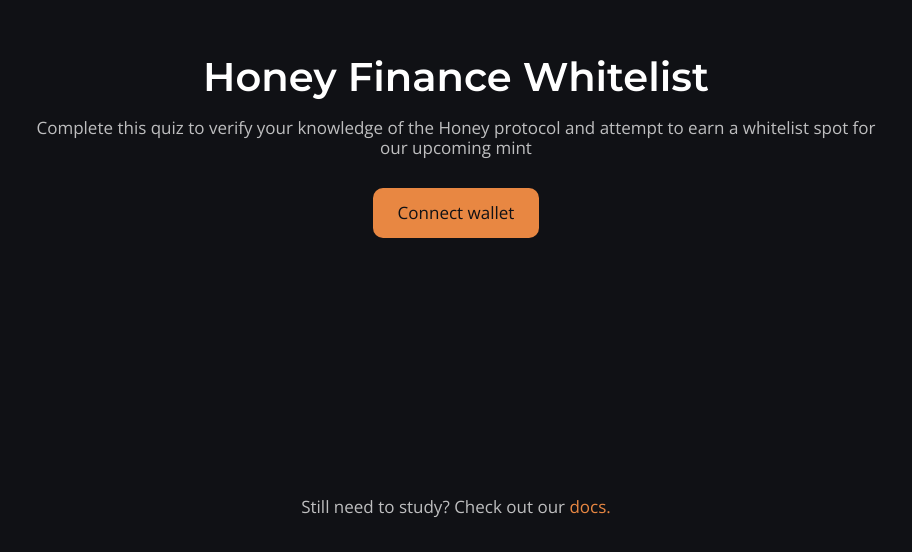
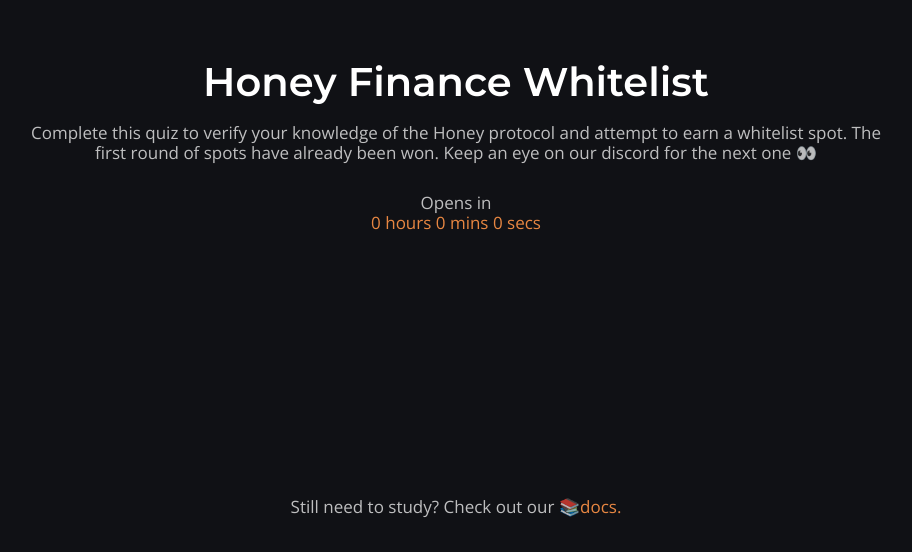
Before and after one commit to tomjpandolfi/learn-to-earn, a React (Create React App) app: page / in a window 1280 px wide. Shown: the part 248-800 px from the top of the page, without its empty margins (184-1096 px from the left). Built offline with nearby package versions, Linux system fonts and the light colour scheme.

Commit message:
emojis added

```diff
--- a/public/index.html
+++ b/public/index.html
@@ -24,7 +24,7 @@
       work correctly both with client-side routing and a non-root public URL.
       Learn how to configure a non-root public URL by running `npm run build`.
     -->
-    <title>React App</title>
+    <title>Honey Academy</title>
   </head>
   <body>
     <noscript>You need to enable JavaScript to run this app.</noscript>
--- a/src/pages/ConnectWalletPage/ConnectWalletPage.tsx
+++ b/src/pages/ConnectWalletPage/ConnectWalletPage.tsx
@@ -57,13 +57,14 @@
       <TitleText>Honey Finance Whitelist</TitleText>
       <BodyText>
         Complete this quiz to verify your knowledge of the Honey protocol and
-        attempt to earn a whitelist spot for our upcoming mint
+        attempt to earn a whitelist spot. The first round of spots have already been won.
+         Keep an eye on our discord for the next one 👀
       </BodyText>
-      { false ? (
+      {!hasAppOpened ? (
         <div className="countdown">
           <BodyText>Opens in </BodyText>
           <Countdown
-            date={new Date(1644283443002)}
+            date={new Date(1644316207)}
             renderer={renderLaunchCountdown}
           />
         </div>
@@ -76,7 +77,7 @@
       )}
       <div className="bottom-note">
         <BodyText>
-          Still need to study? Check out our{" "}
+          Still need to study? Check out our{" "} 📚
           <a
             href="https://docs.honey.finance/"
             rel="noreferrer"
--- a/src/pages/QuizPage/QuizPage.tsx
+++ b/src/pages/QuizPage/QuizPage.tsx
@@ -80,7 +80,7 @@
             </div>
             <BodyText>
               {score > questions.length / 2
-                ? "Congrats you passed the quiz ! The first 50 respondents will receive whitelist 🤞 Results in 2 hours "
+                ? "Congrats you passed the quiz ! Unfortunately all whitelist spots have been won for this first round. Keep an eye on our discord for the next round 👀"
                 : "Sorry! You do not qualify for the whitelist"}
             </BodyText>
           </>
```
Also changed, not shown: 1 other file (tests, documents, lock files or other folders).
